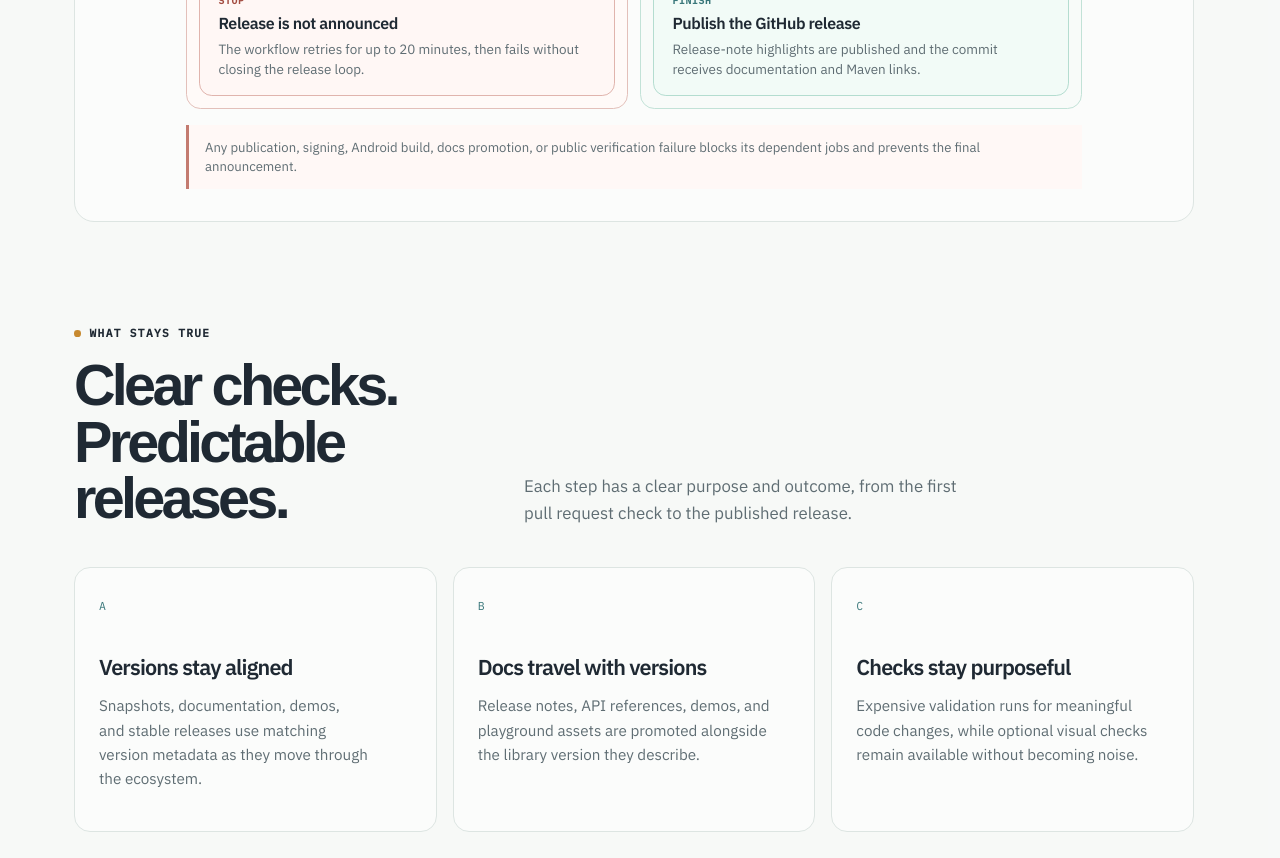
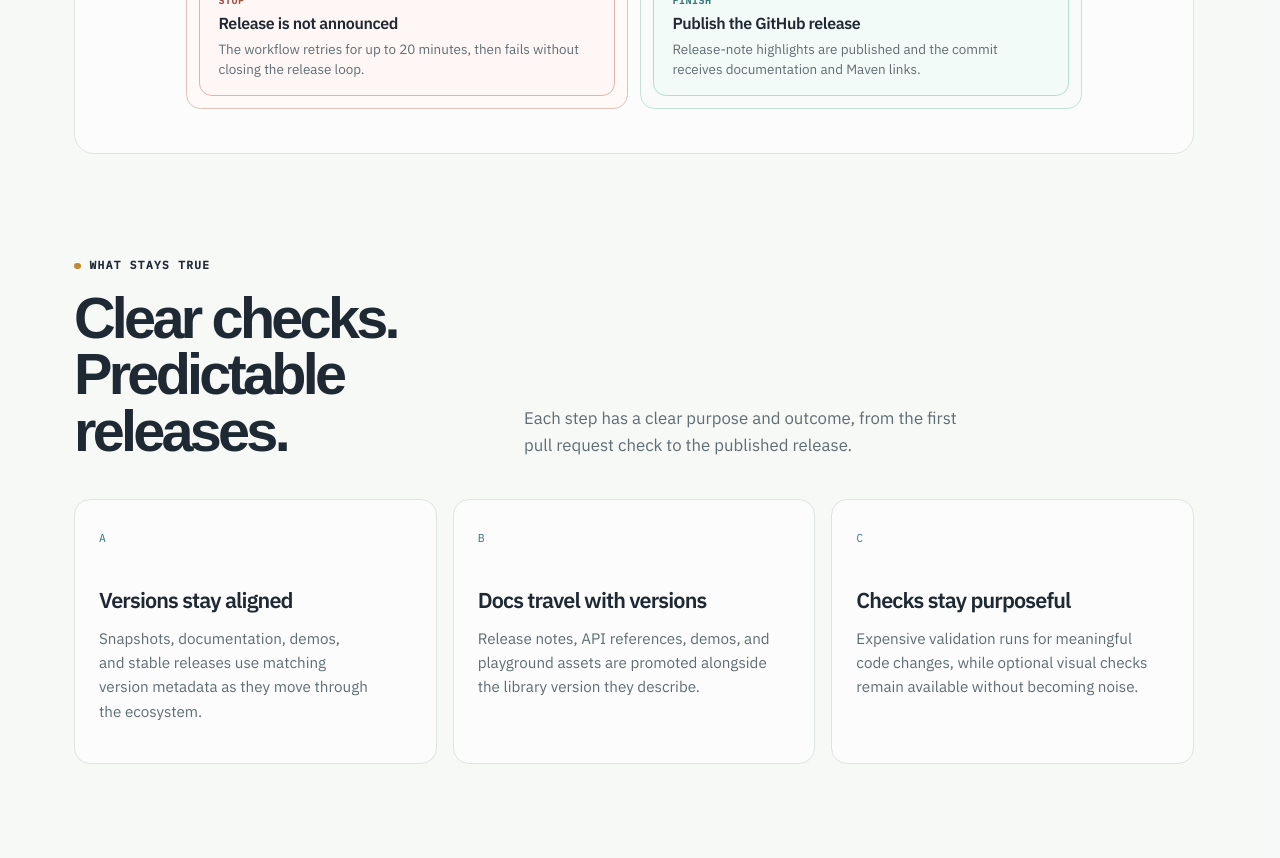
Before and after one commit to HDCharts/charts-docs, a Next.js app in the folder docs-app/: page /workflow in a window 1280 px wide. Shown: the part 7980-8838 px from the top of the page. Built offline with nearby package versions, Linux system fonts and the light colour scheme; a web font is replaced by a local one.

Commit message:
docs: simplify release workflow copy

```diff
--- a/docs-app/app/workflow/page.tsx
+++ b/docs-app/app/workflow/page.tsx
@@ -401,7 +401,6 @@ export default function WorkflowPage() {
                 <WorkflowNode label="FINISH" title="Publish the GitHub release" detail="Release-note highlights are published and the commit receives documentation and Maven links." tone="success" />
               </WorkflowBranch>
             </div>
-            <div className="workflow-chart-callout workflow-chart-callout-failure">Any publication, signing, Android build, docs promotion, or public verification failure blocks its dependent jobs and prevents the final announcement.</div>
           </div>
         </WorkflowChart>
 
```
